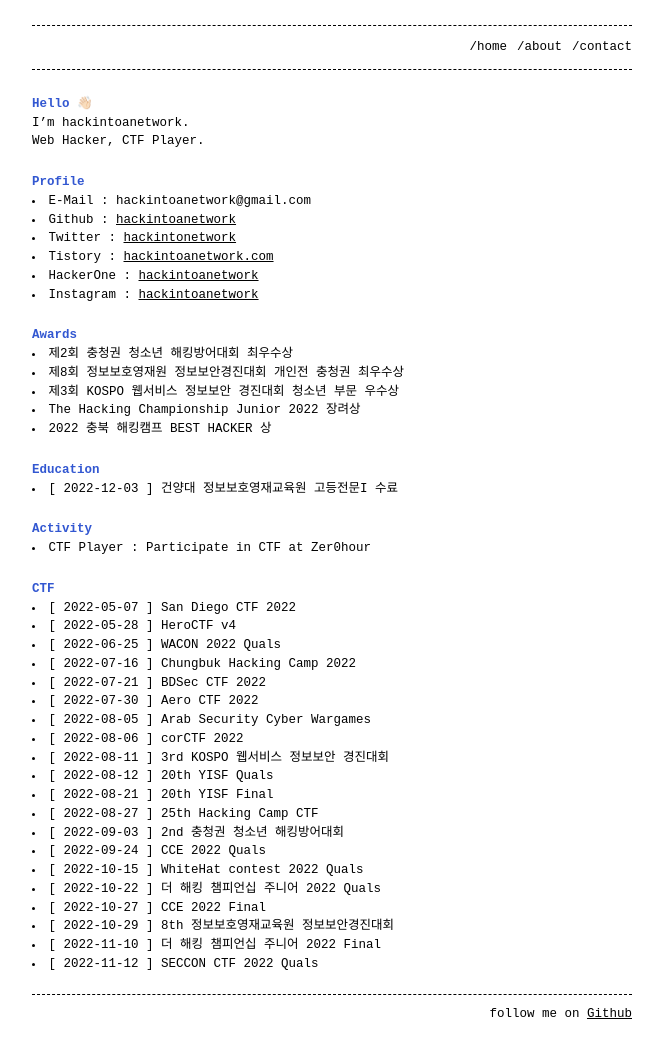
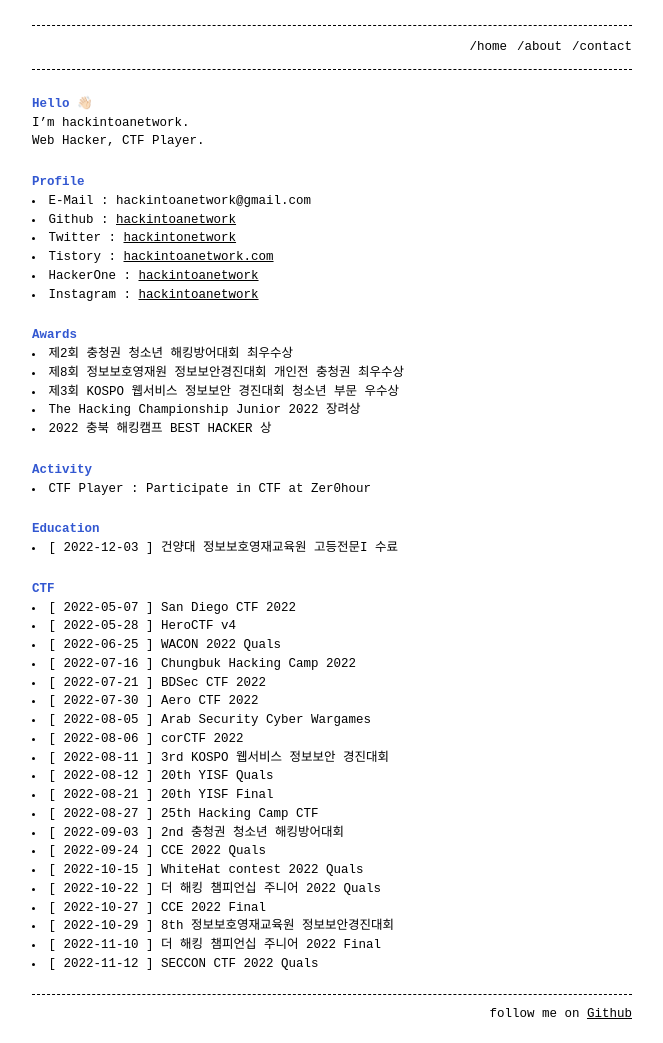
Before and after one commit to hackintoanetwork/hackintoanetwork.github.io, a Jekyll site: the page built from about.md, in a window 1280 px wide. Shown: the whole page, without its empty margins (308-971 px from the left). Built offline with Jekyll 4.4.1, drawn with Linux system fonts in a browser that asks for light colours.

```diff
--- a/about.md
+++ b/about.md
@@ -25,13 +25,13 @@ Web Hacker, CTF Player.
 <li>The Hacking Championship Junior 2022 장려상</li>
 <li>2022 충북 해킹캠프 BEST HACKER 상</li>
 
+# Activity
+
+<li>CTF Player : Participate in CTF at Zer0hour</li>
+
 # Education
 
 <li>[ 2022-12-03 ] 건양대 정보보호영재교육원 고등전문I 수료</li>
-
-# Activity
-
-<li>CTF Player : Participate in CTF at Zer0hour</li>
 
 # CTF
 
```
